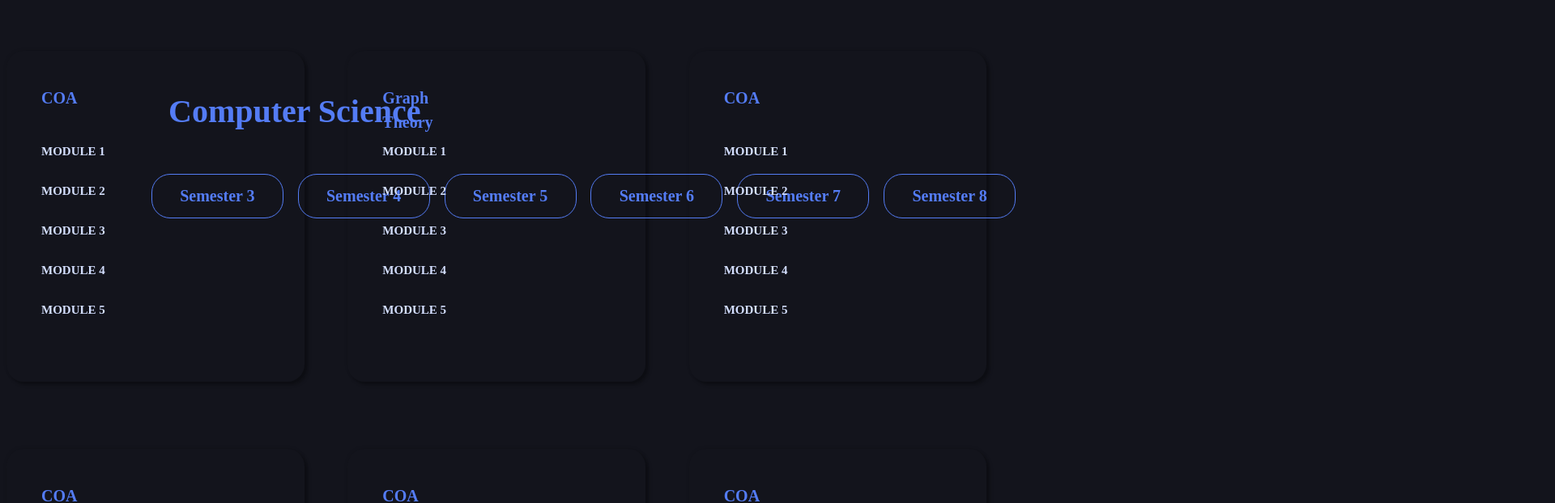
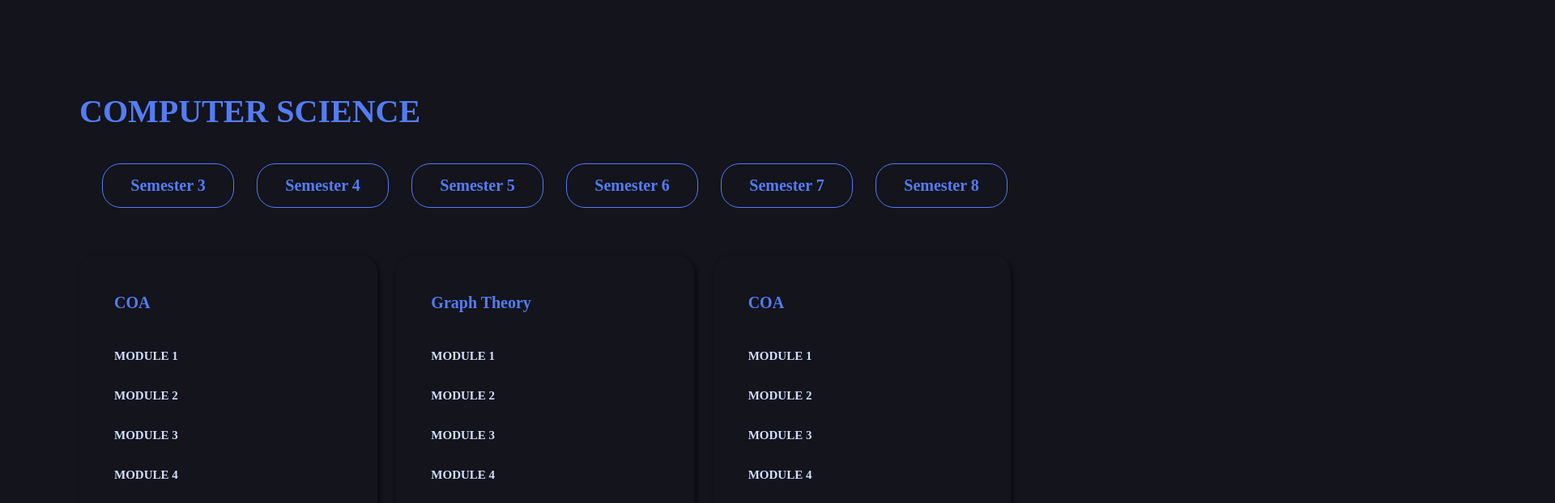
Before and after one commit to GDSC-MACE/MaceNotes, a React (Create React App) app: page / in a window 1280 px wide. Shown: the top 622 px of the page at 81% size, 1920 px wide, since content can reach past the window. Built offline with nearby package versions, Linux system fonts and the light colour scheme.

Commit message:
Complete page

```diff
--- a/src/components/DisplayNotes.css
+++ b/src/components/DisplayNotes.css
@@ -1,38 +1,37 @@
 body {
     background-color: #13141C;
+    padding-left: 90px;
+    padding-top: 100px;
 }
 
 .subject-selected {
-    position: absolute;
-    width: 399px;
+    width: 100%;
     height: 60px;
-    left: 208px;
-    top: 108px;
     font-family: Poppins;
     font-style: normal;
     font-weight: 600;
     font-size: 40px;
     line-height: 60px;
     color: #547CF5;
+    margin-bottom: 34px;
 }
 
 .semester-row {
     display: flex;
     justify-content: space-evenly;
-    margin-left: 161px;
+    margin-bottom: 59px;
 }
 
 .semester-cards {
-    position: relative;
     width: 161px;
     height: 53px;
-    top: 207px;
     display: flex;
     flex-direction: column;
     justify-content: space-evenly;
     align-items: center;
     border: 1px solid #547CF5;
     border-radius: 23px;
+    cursor: pointer;
 }
 
 .each-semester {
@@ -66,7 +65,7 @@ body {
 
 .subject-name {
     position: absolute;
-    width: 46px;
+    width: 100%;
     height: 30px;
     font-family: Poppins;
     font-style: normal;
--- a/src/components/DisplayNotes.js
+++ b/src/components/DisplayNotes.js
@@ -5,7 +5,7 @@ function DisplayNotes() {
     return (
         <div>
             <div className='subject-selected'>
-                Computer Science
+                COMPUTER SCIENCE
             </div>
             <div className="semester-row">
                 <div className="semester-cards">
```
